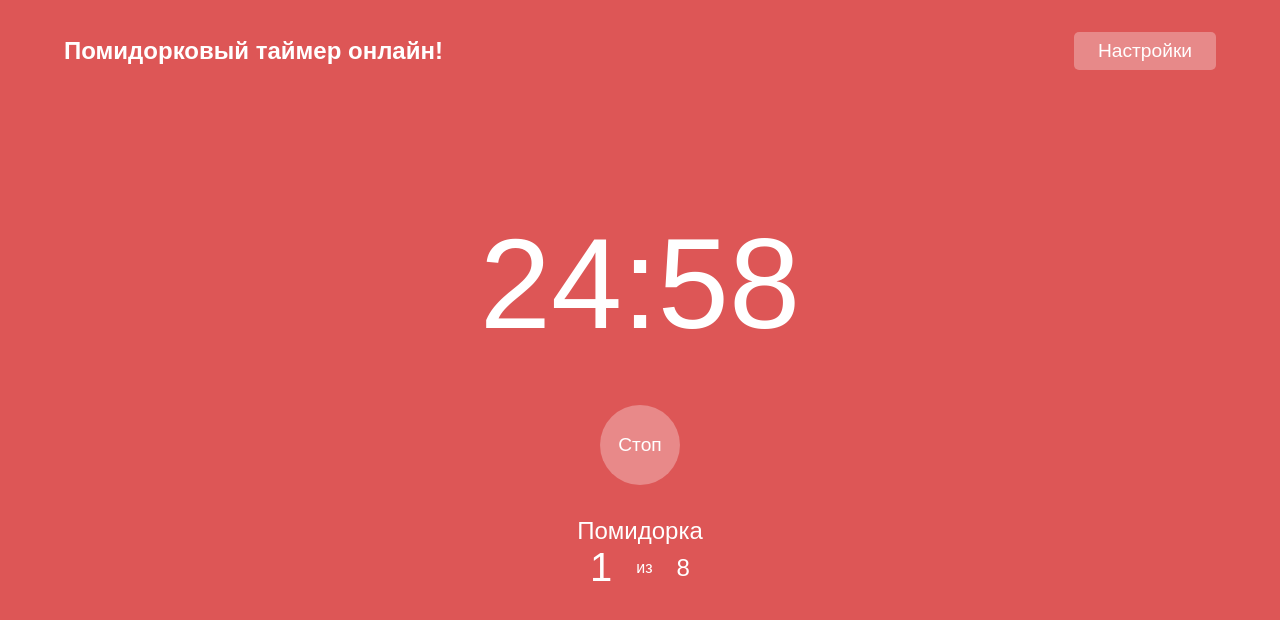
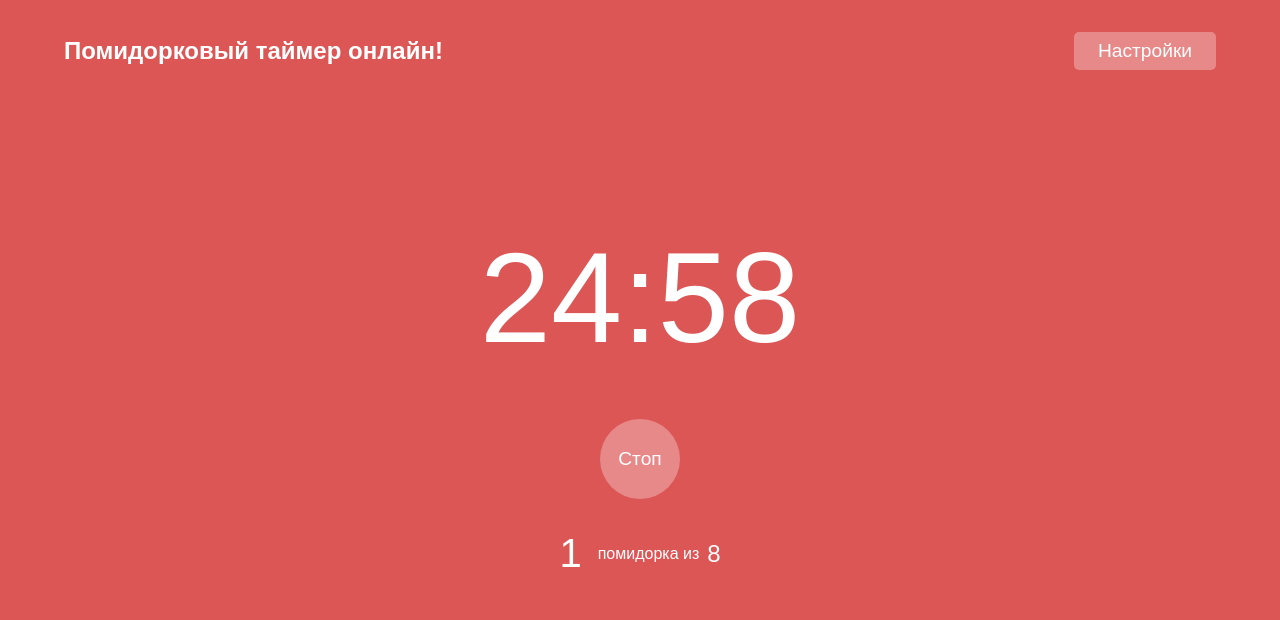
Before and after one commit to dymovcom/myPomodoro, a plain HTML site: page index.html in a window 1280 px wide. Both pictures are taken after a click on the element "Старт". Drawn offline with Linux system fonts and the light colour scheme.

Commit message:
refatc: update script for drawing in page

```diff
--- a/index.html
+++ b/index.html
@@ -5,6 +5,7 @@
 	<meta charset="UTF-8">
 	<meta name="viewport" content="width=device-width, initial-scale=1.0">
 	<title>Помидоковый таймер онлайн</title>
+	<link rel="shortcut icon" href="favicon.ico" type="image/x-icon">
 	<link rel="stylesheet" href="css/style.css">
 </head>
 
@@ -24,10 +25,10 @@
 				<p class="hero__timer">24:59</p>
 				<div class="hero__start">Старт</div>
 				<div class="hero__count-wrapp">
-					<p class="hero__count-text">Помидорка</p>
+					<!-- <p class="hero__count-text">Помидорка</p> -->
 					<div class="hero__count-box">
 						<p class="hero__count-item hero__count-item--current">1</p>
-						<span class="hero__count-slash"> из </span>
+						<span class="hero__count-slash"> помидорка из </span>
 						<p class="hero__count-item hero__count-item--all">4</p>
 					</div>
 				</div>
--- a/js/main.js
+++ b/js/main.js
@@ -41,8 +41,14 @@ document.addEventListener('DOMContentLoaded', () => {
 		pomodoroInDaySelector.value = pomodoroInDay;
 		pomidoroCurrentSelector.textContent = pomidoroCurrent;
 		pomidoroAllSelector.textContent = pomodoroInDay;
-		timer.textContent = `${timeWork}:00`;
+		if (timeWork < 10) {
+			timer.textContent = `${'0' + timeWork}:00`;
+		} else {
+			timer.textContent = `${timeWork}:00`;
+		}
 		clearInterval(intervalTimer);
+		pomodoroBreak = false;
+		hero.style.backgroundColor = '#dd5656';
 	}
 
 	let
@@ -50,6 +56,14 @@ document.addEventListener('DOMContentLoaded', () => {
 		min,
 		sec,
 		pomodoroBreak = false;
+
+	function getZero(num) {
+		if (num >= 0 && num < 10) {
+			return `0${num}`;
+		} else {
+			return num;
+		}
+	}
 
 	function initTimer() {
 		if (pomidoroCurrent > pomodoroInDay) {
@@ -73,10 +87,12 @@ document.addEventListener('DOMContentLoaded', () => {
 				sec = deadline - (min * 60);
 			}
 		}
+		timer.textContent = `${getZero(min)}:${getZero(sec)}`;
 	}
 
 	function startTimer() {
-		intervalTimer = setTimeout(() => {
+		intervalTimer = setTimeout(updateTimer, 1000);
+		function updateTimer() {
 			if (deadline == 0) {
 				if (pomodoroBreak) {
 					pomodoroBreak = false;
@@ -94,10 +110,10 @@ document.addEventListener('DOMContentLoaded', () => {
 				deadline--;
 				min = Math.floor(deadline / 60);
 				sec = deadline - (min * 60);
-				timer.textContent = `${min}:${sec}`;
+				timer.textContent = `${getZero(min)}:${getZero(sec)}`;
 				startTimer();
 			}
-		}, 1000);
+		}
 	}
 
 	settingsBtn.addEventListener('click', () => {
--- a/sass/_media.sass
+++ b/sass/_media.sass
@@ -12,7 +12,7 @@
 			&-btn
 				&:hover
 					cursor: pointer
-@media screen and ( max-width: 1100px )
+@media screen and ( max-width: 1200px )
 	html
 		font-size: 12px
 @media screen and ( max-width: 525px )
@@ -20,7 +20,18 @@
 		&__heading
 			max-width: 12rem
 			text-align: center
+	.settings
+		padding: 0 1.7rem
+		&__text
+			margin-right: 1rem
+		&__input
+			width: 3.3rem
+			padding: 0.5rem 0.7rem
+			// margin: 0 0.3rem
 @media screen and ( max-height: 400px )
+	.header
+		&__body
+			padding: 0.5rem 0
 	.hero
 		&__heading
 			margin-bottom: 1rem
--- a/sass/template/_hero.sass
+++ b/sass/template/_hero.sass
@@ -37,17 +37,19 @@
 			&--current
 				font-size: 2.5rem
 		&-slash
-			margin: 0 1.5rem
+			margin: 0
+			margin-left: 1rem
+			margin-right: 0.5rem
 .settings
 	position: fixed
 	top: 0
-	right: -100%
+	right: -130%
 	display: flex
 	flex-direction: column
 	justify-content: center
 	height: 100vh
 	padding: 0 2rem
-	transition: all 0.5s
+	transition: all 0.8s
 	background-color: tomato
 	&--active
 		right: 0
```
Also changed, not shown: css/style.css, favicon.ico (added).
